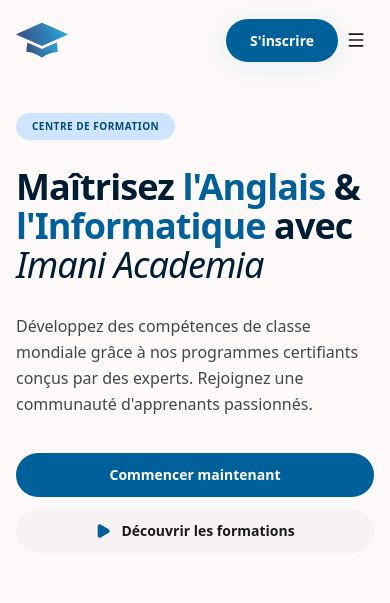
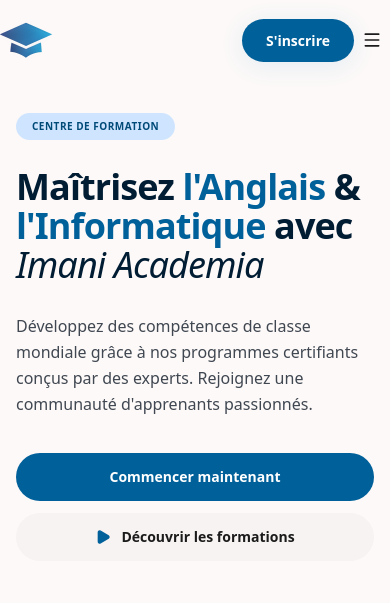
Before and after one commit to freddymk313/imani-academia-website, a Next.js app: page / in a window 390 px wide. Shown: the top 603 px of the page. Built offline with nearby package versions, Linux system fonts and the light colour scheme.

Commit message:
hero v1 ok

```diff
--- a/components/landing/Hero.tsx
+++ b/components/landing/Hero.tsx
@@ -34,13 +34,13 @@
             <div className="flex flex-col sm:flex-row gap-3 pt-2">
               <Link
                 href="#tarifs"
-                className="bg-primary text-white px-8 py-3 rounded-full font-bold text-sm transition-all duration-200 text-center"
+                className="bg-primary text-white px-8 py-3.5 rounded-full font-bold text-sm transition-all duration-200 text-center"
               >
                 Commencer maintenant
               </Link>
               <Link
                 href="#formations"
-                className="flex items-center justify-center gap-2.5 bg-[#f6f3f2] text-[#1c1b1b] px-8 py-3 rounded-full font-semibold text-sm hover:bg-[#eae7e7] transition-colors"
+                className="flex items-center justify-center gap-2.5 bg-muted text-[#1c1b1b] px-8 py-3.5 rounded-full font-semibold text-sm hover:bg-[#eae7e7] transition-colors"
               >
                 <Play className="w-4 h-4 text-[#00609a] fill-[#00609a]" />
                 Découvrir les formations
--- a/components/landing/Navbar.tsx
+++ b/components/landing/Navbar.tsx
@@ -32,7 +32,7 @@
         isScrolled ? "bg-background shadow-sm" : "bg-background"
       }`}
     >
-      <div className="max-w-7xl mx-auto px-4 sm:px-8">
+      <div className="max-w-7xl mx-auto">
         <div className="flex items-center justify-between h-18 py-4">
           <Link href="/" className="md:hidden flex items-center gap-2.5 group">
             <Image
```
